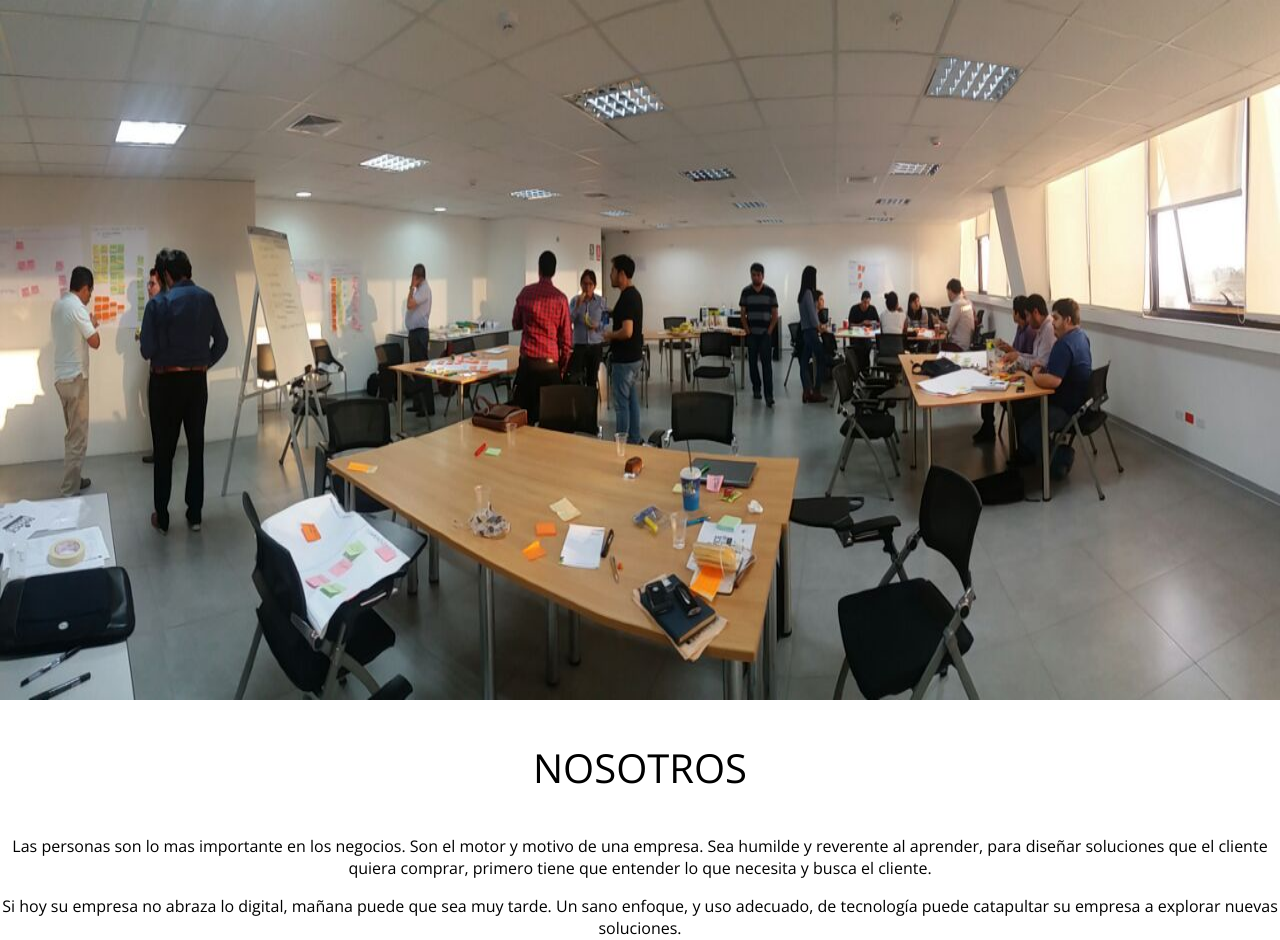
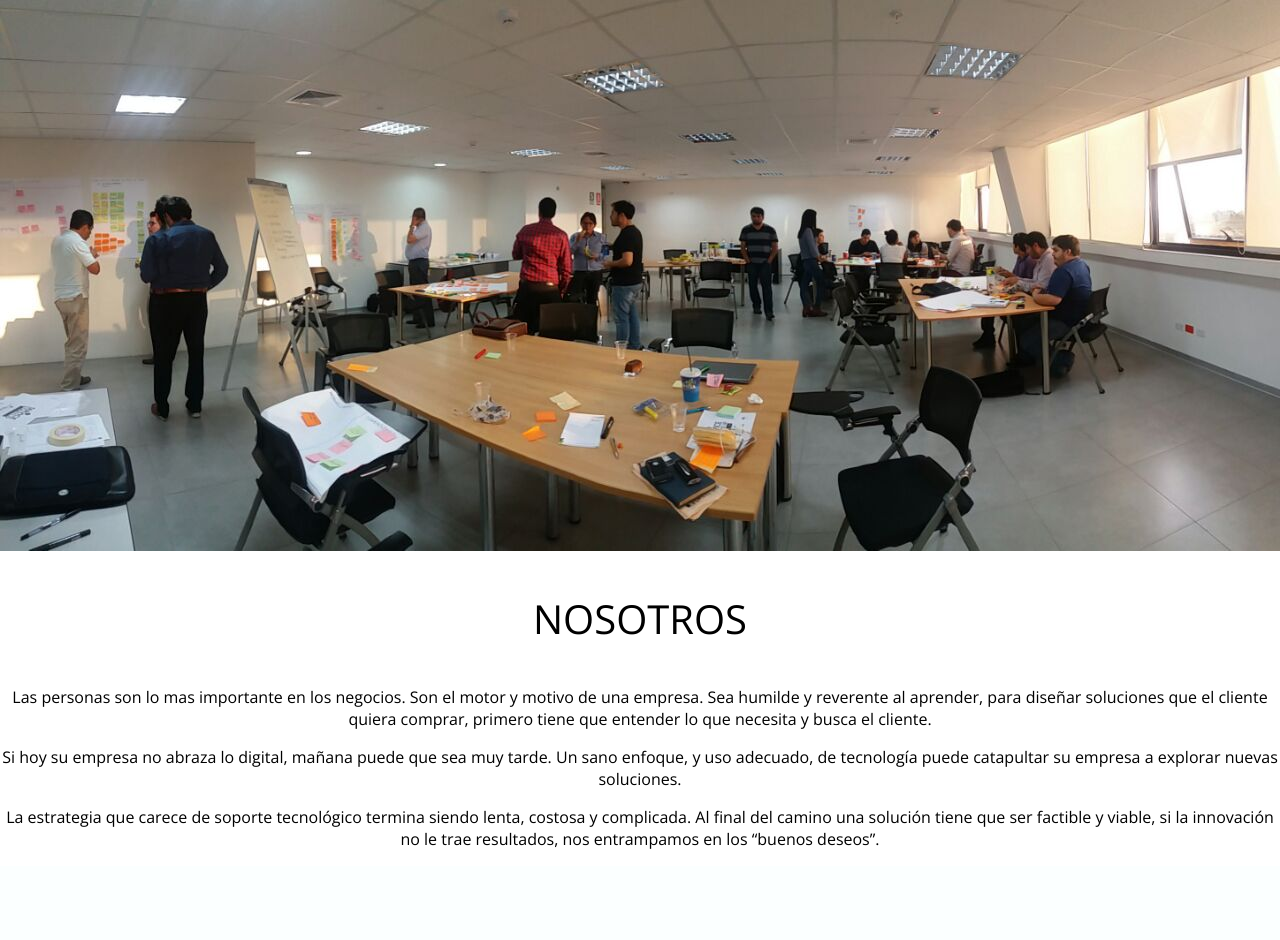
Before and after one commit to brunoliu01/lapsus, a PHP site: page /nosotros.html in a window 1280 px wide. Shown: the top 940 px of the page. After the commit the page ends 849 px from the top, so only its background shows below. Run offline with PHP 8.4, Linux system fonts and the light colour scheme.

Commit message:
modifico imagen de nosotros

```diff
--- a/nosotros.css
+++ b/nosotros.css
@@ -12,9 +12,10 @@ body {
 
 .img-map {
 	width: 100%;
-	height: 700px;
+	height: auto;
 	display: block;
 	margin: auto;
+	display: flex;
 }
 
 .text-size-nos {
```
